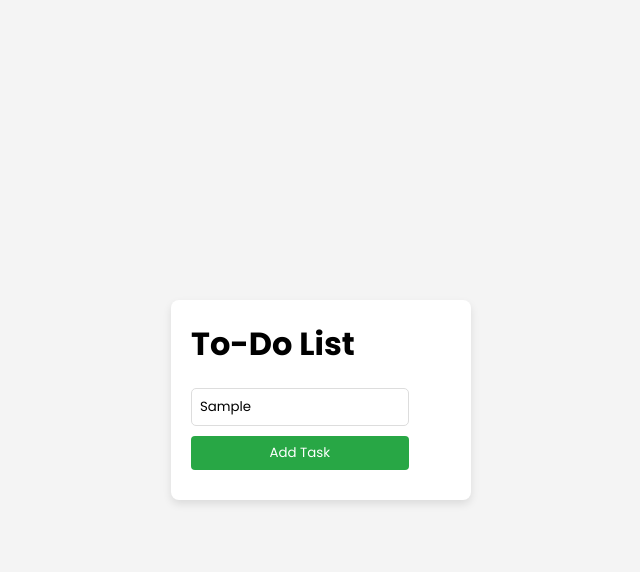
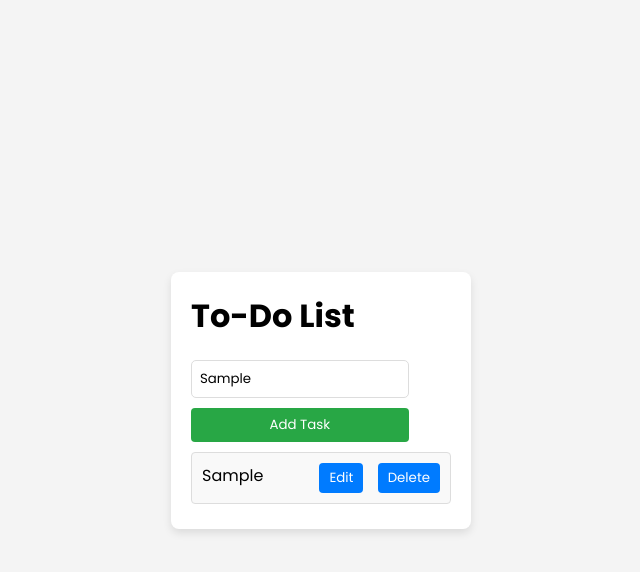
Before and after one commit to FasihDagia/To-Do-List, a plain HTML site: page index.html in a window 1280 px wide. Both pictures are taken after typing "Sample" into the empty fields and a click on the button "Add Task". Shown: the whole page, without its empty margins (319-959 px from the left). Drawn offline with Linux system fonts and the light colour scheme.

Commit message:
task adding feature added

```diff
--- a/script.js
+++ b/script.js
@@ -0,0 +1,25 @@
+document.getElementById('add-btn').addEventListener('click', addtask);
+
+document.getElementById('new-task').addEventListener('keydown', (event) => {
+    if (event.key === 'Enter') {
+        addtask()
+    }
+});
+
+function addtask() {
+    const taskinput = document.getElementById('new-task');
+    const tasktext = taskinput.value.trim();
+
+    if(tasktext === '') return;
+
+    const li = document.createElement('li');
+    li.innerHTML = `
+    <span>${tasktext}</span>
+    <div>
+    <button id="edit">Edit</button>
+    <button id="delete">Delete</button>
+    </div>`;
+
+    document.getElementById('task-list').appendChild(li);
+
+}
--- a/styles.css
+++ b/styles.css
@@ -59,7 +59,7 @@ h1 {
     transition: 0.3s;
 }
 
-.task {
+li {
     padding: 10px;
     background-color: #f9f9f9;
     border: 1px solid #ddd;
@@ -67,7 +67,7 @@ h1 {
     margin-bottom: 5px;
     display: flex;
     justify-content: space-between;
-    align-items: center;
+    /* align-items: center; */
 }
 
 #edit {
```
